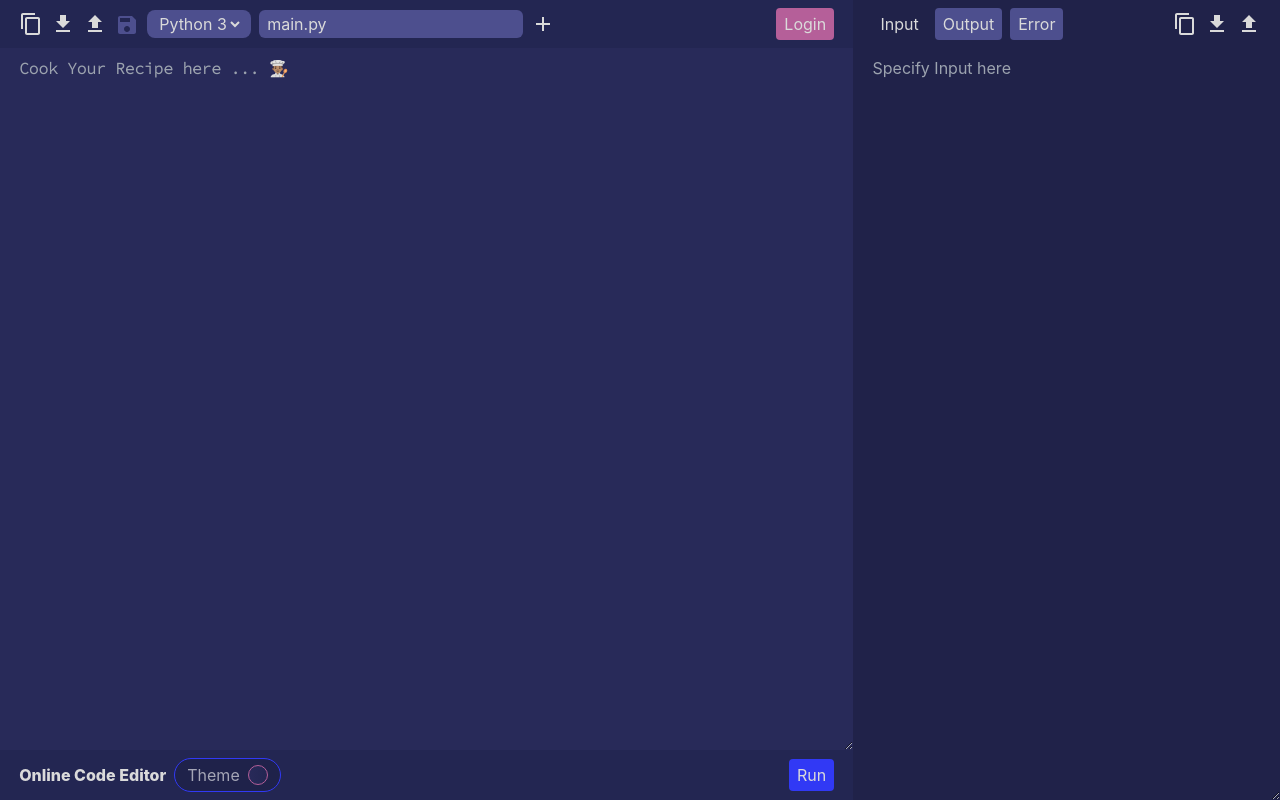
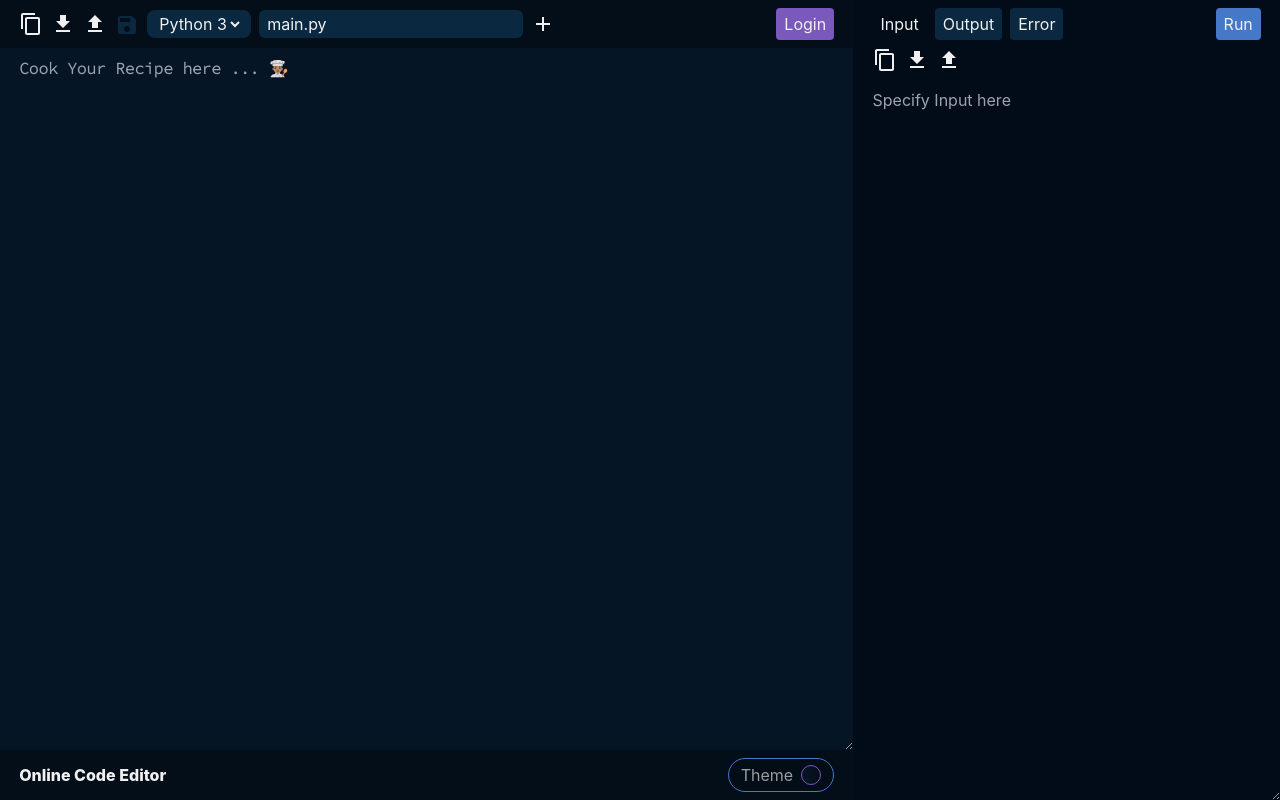
Before and after one commit to mananjain31/online-code-editor, a React (Create React App) app: page / in a window 1280 px wide. Built offline with nearby package versions, Linux system fonts and the light colour scheme.

Commit message:
:lipstick: Theme and UI updated

```diff
--- a/src/components/EditorFooter.jsx
+++ b/src/components/EditorFooter.jsx
@@ -8,39 +8,16 @@ import { ThemeSetter } from "./ThemeSetter";
 
 export const EditorFooter = () => {
     const {
-        editor,
         theme: { styles },
     } = useSelector(state => state);
 
-    const dispatch = useDispatch();
-
-    const onRun = () => {
-        dispatch(run(editor));
-    };
-
-    const onStop = () => {
-        dispatch(stop(editor.codeId));
-    };
-
     return (
-        <NavWrapper style={{ background: styles.navBg }}>
+        <NavWrapper
+            style={{ background: styles.navBg }}
+            className="justify-start"
+        >
             <h1 className="font-extrabold">Online Code Editor</h1>
             <ThemeSetter />
-
-            <Grow in={editor.running} timeout={1000}>
-                <div className="ml-auto">
-                    <ButtonTw onClick={onStop}>Stop</ButtonTw>
-                </div>
-            </Grow>
-
-            <ButtonTw
-                disabled={editor?.running}
-                className={editor.running && "bg-slate-700"}
-                style={editor.running ? {} : { background: styles.primary }}
-                onClick={onRun}
-            >
-                Run
-            </ButtonTw>
         </NavWrapper>
     );
 };
--- a/src/components/InputOutputNav.jsx
+++ b/src/components/InputOutputNav.jsx
@@ -1,70 +1,96 @@
-import { ContentCopy, Download, Upload } from '@mui/icons-material'
-import React from 'react'
-import { useDispatch, useSelector } from 'react-redux'
-import { copy } from '../helpers/copy'
-import { download } from '../helpers/download'
-import { upload } from '../helpers/upload'
-import { alertActions } from '../store/alert.slice'
-import { editorActions } from '../store/editor.slice'
-import { ButtonTw } from './Buttons'
-import { NavWrapper } from './NavWrapper'
+import { ContentCopy, Download, Upload } from "@mui/icons-material";
+import React from "react";
+import { useDispatch, useSelector } from "react-redux";
+import { copy } from "../helpers/copy";
+import { download } from "../helpers/download";
+import { upload } from "../helpers/upload";
+import { alertActions } from "../store/alert.slice";
+import { editorActions } from "../store/editor.slice";
+import { ButtonTw } from "./Buttons";
+import { NavWrapper } from "./NavWrapper";
+import { RunAndStop } from "./RunAndStop";
 
 export const InputOutputNav = () => {
-
-    const editor = useSelector(state => state.editor)
-    const dispatch = useDispatch()
+    const editor = useSelector(state => state.editor);
+    const dispatch = useDispatch();
 
     const onDownload = () => {
-        download(
-            editor[editor.selectedTab]
-            ,
-            editor.selectedTab + ".txt"
-        )
-    }
+        download(editor[editor.selectedTab], editor.selectedTab + ".txt");
+    };
     const onUpload = () => {
         upload(content => {
             dispatch(editorActions.setInput(content));
             dispatch(editorActions.setSelectedTab("input"));
         });
-    }
+    };
     const onCopy = () => {
         copy(editor[editor.selectedTab]);
-        dispatch(alertActions.openInfo(`${editor.selectedTab} copied to clipboard`));
-    }
-
+        dispatch(
+            alertActions.openInfo(`${editor.selectedTab} copied to clipboard`)
+        );
+    };
 
     return (
-        <NavWrapper>
+        <NavWrapper className="justify-start">
+            {/* Tabs */}
+            <div className="flex items-center gap-2 flex-wrap">
+                <ButtonTw
+                    className={`${
+                        editor.selectedTab === "input" ? "bg-inherit" : ""
+                    }`}
+                    onClick={() =>
+                        dispatch(editorActions.setSelectedTab("input"))
+                    }
+                >
+                    {" "}
+                    Input
+                </ButtonTw>
+                <ButtonTw
+                    className={`${
+                        editor.selectedTab === "output" ? "bg-inherit" : ""
+                    }`}
+                    onClick={() =>
+                        dispatch(editorActions.setSelectedTab("output"))
+                    }
+                >
+                    Output
+                </ButtonTw>
+                <ButtonTw
+                    className={`${
+                        editor.selectedTab === "error" ? "bg-inherit" : ""
+                    }`}
+                    onClick={() =>
+                        dispatch(editorActions.setSelectedTab("error"))
+                    }
+                >
+                    Error
+                </ButtonTw>
+            </div>
 
-            {/* Tabs */}
-            <div className='flex items-center gap-2 flex-wrap'>
-                <ButtonTw
-                    className={`${editor.selectedTab === 'input' ? 'bg-inherit' : ''}`}
-                    onClick={() => dispatch(editorActions.setSelectedTab('input'))}
-                > Input</ButtonTw>
-                <ButtonTw
-                    className={`${editor.selectedTab === 'output' ? 'bg-inherit' : ''}`}
-                    onClick={() => dispatch(editorActions.setSelectedTab('output'))}
-                >Output</ButtonTw>
-                <ButtonTw
-                    className={`${editor.selectedTab === 'error' ? 'bg-inherit' : ''}`}
-                    onClick={() => dispatch(editorActions.setSelectedTab('error'))}
-                >Error</ButtonTw>
+            <div className="flex gap-2">
+                <RunAndStop />
             </div>
 
             {/* Icons */}
-            <div className='flex gap-2  '>
+            <div className="flex gap-2">
+                <ContentCopy
+                    titleAccess="Copy"
+                    className="cursor-pointer"
+                    onClick={onCopy}
+                />
 
-                <ContentCopy titleAccess='Copy' className='cursor-pointer' onClick={onCopy} />
+                <Download
+                    titleAccess="Download"
+                    className="cursor-pointer"
+                    onClick={onDownload}
+                />
 
-
-                <Download titleAccess='Download' className='cursor-pointer' onClick={onDownload} />
-
-
-                <Upload titleAccess='Upload Input' className='cursor-pointer' onClick={onUpload} />
-
+                <Upload
+                    titleAccess="Upload Input"
+                    className="cursor-pointer"
+                    onClick={onUpload}
+                />
             </div>
-
-        </NavWrapper >
-    )
-}
+        </NavWrapper>
+    );
+};
--- /dev/null
+++ b/src/components/RunAndStop.jsx
@@ -0,0 +1,41 @@
+import { Grow } from "@mui/material";
+import React from "react";
+import { useDispatch, useSelector } from "react-redux";
+import { run, stop } from "../store/editor.actions";
+import { ButtonTw } from "./Buttons";
+
+export const RunAndStop = () => {
+    const {
+        editor,
+        theme: { styles },
+    } = useSelector(state => state);
+
+    const dispatch = useDispatch();
+
+    const onRun = () => {
+        dispatch(run(editor));
+    };
+
+    const onStop = () => {
+        dispatch(stop(editor.codeId));
+    };
+
+    return (
+        <span className="flex">
+            <Grow in={editor.running} timeout={1000}>
+                <span>
+                    <ButtonTw onClick={onStop}>Stop</ButtonTw>
+                </span>
+            </Grow>
+
+            <ButtonTw
+                disabled={editor?.running}
+                className={editor.running && "bg-slate-700"}
+                style={editor.running ? {} : { background: styles.primary }}
+                onClick={onRun}
+            >
+                Run
+            </ButtonTw>
+        </span>
+    );
+};
--- a/src/store/theme.slice.js
+++ b/src/store/theme.slice.js
@@ -3,6 +3,15 @@ import { createSlice } from "@reduxjs/toolkit";
 const themes = [
     {
         // default theme
+        ipOpBg: "rgb(2,12,25)",
+        fg: "#f0f0f0",
+        editorBg: "rgb(6,21,38)",
+        navBg: "rgb(3,14,25)",
+        primary: "rgb(70,120,200)",
+        secondary: "rgb(121,89,188)",
+        btnDefault: "rgb(10,40,64)",
+    },
+    {
         ipOpBg: "#202249",
         fg: "#dadada",
         editorBg: "#282a59",
```
